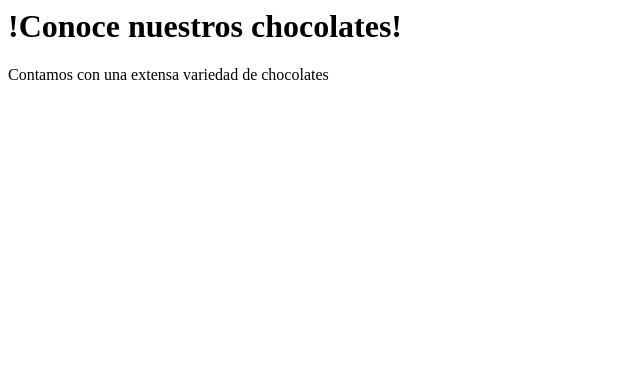
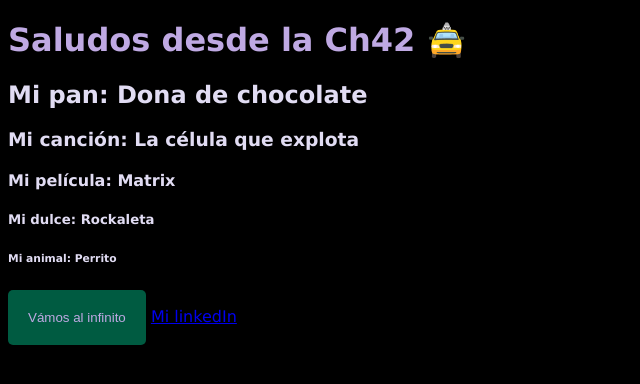
Before and after one commit to sergiotrrs/ch42-chocolate, a plain HTML site: page index.html in a window 1280 px wide. Shown: the whole page, without its empty margins (0-640 px from the left). Drawn offline with Linux system fonts and the light colour scheme.

Commit message:
add: estilos y funcionalidad

```diff
--- a/index.html
+++ b/index.html
@@ -1,17 +1,23 @@
-</DOCTYPE html>
+<!DOCTYPE html>
+<html lang="en">
+<head>
+    <meta charset="UTF-8">
+    <meta name="viewport" content="width=device-width, initial-scale=1.0">
+    <title>Web 1</title>
+    <!-- Hoja de estilo personalizada -->
+    <link rel="stylesheet" href="./style.css">
 
-<html>
+</head>
+<body>
+   <h1>Saludos desde la Ch42 🚖</h1>
+   <h2>Mi pan: Dona de chocolate</h2>
+   <h3>Mi canción: La célula que explota</h3>
+   <h4>Mi película: Matrix</h4>
+   <h5>Mi dulce: Rockaleta</h5>
+   <h6>Mi animal: Perrito</h6>
+   <button onclick="greeting()" >Vámos al infinito</button>
+   <a target="_blank" href="https://www.linkedin.com/in/smanueltorres/">Mi linkedIn</a>
 
-<head>
-<title> Tipos de chocolates hersheys </title>
-</head>
-
-<!--Esto se ve en la parte superior del navegador en la barra-->
-<!--Esto es un comentario-->
-
-<body>
-<h1> !Conoce nuestros chocolates! </h1>
-<p> Contamos con una extensa variedad de chocolates </p>
+   <script src="./script.js"></script>
 </body>
-
 </html>
--- a/script.js
+++ b/script.js
@@ -0,0 +1,6 @@
+
+console.log("Yuju, he conectado HTML con JS");
+
+function greeting(){
+    alert("y mas allá!");
+}
--- a/style.css
+++ b/style.css
@@ -0,0 +1,25 @@
+
+/* CSS type Selector */
+body {
+    background-color: black;
+    color:rgb(225, 220, 243);
+    font-family: 'Lucida Sans', sans-serif;
+}
+
+button {
+    background-color: #005B41;
+    color: #BFA9E3;
+    padding: 20px;
+    border: none;
+    border-radius: 5px;
+    cursor: pointer;
+}
+
+/* CSS type selector: pseudo class selector */
+button:hover {
+    background-color: #008EB4;
+}
+
+h1 {
+    color: #BFA9E3;
+}
```
